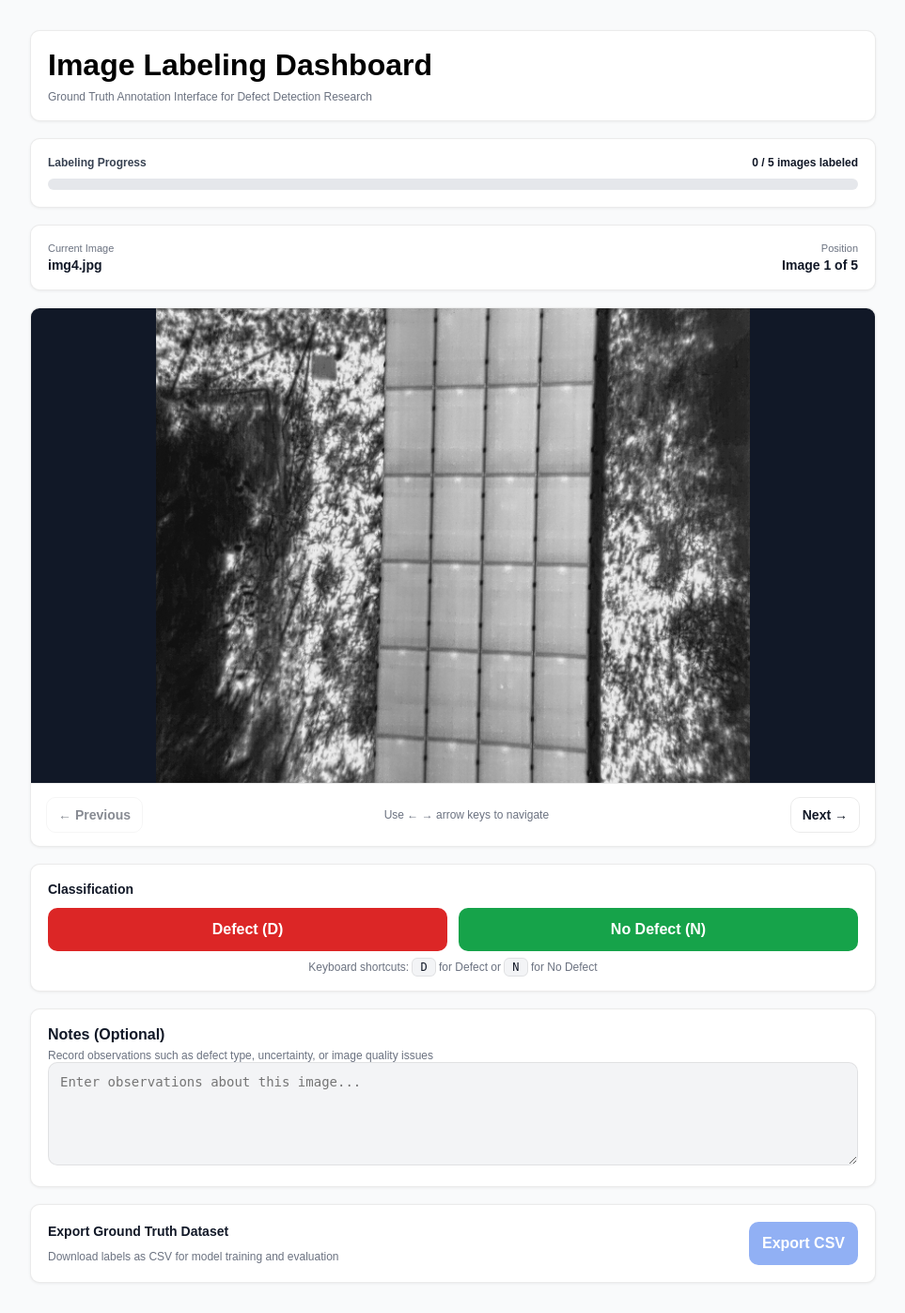
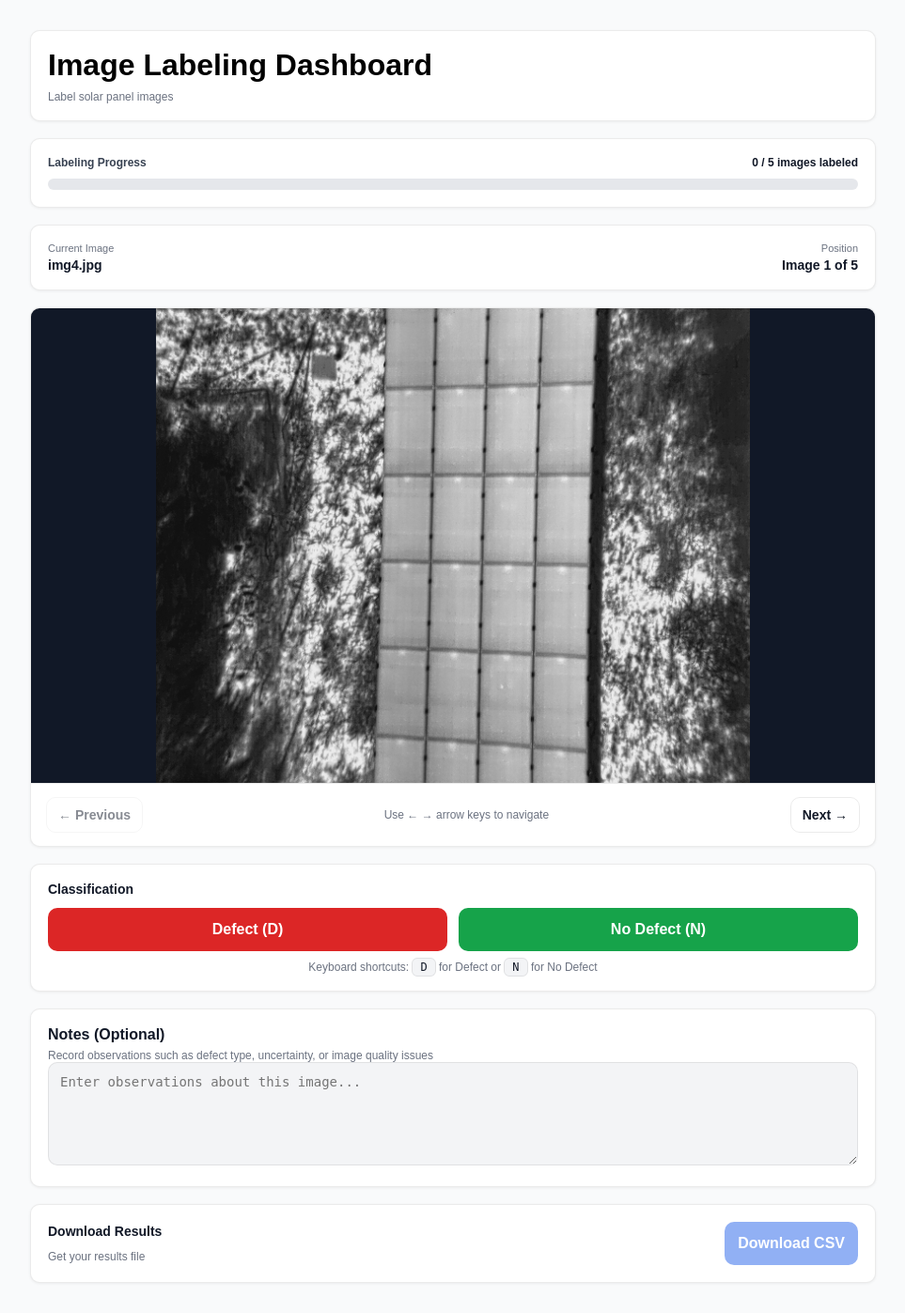
Before and after one commit to ghady-ops/solar-labeling-tool, a Flask app: page / in a window 1280 px wide. Shown: the whole page at 94% size, without its empty margins (158-1121 px from the left). Run offline with Flask 3, Linux system fonts and the light colour scheme.

Commit message:
CHANGE COMMENTS

```diff
--- a/templates/index.html
+++ b/templates/index.html
@@ -14,7 +14,8 @@
       <!-- Header -->
       <section class="card">
         <h1 class="title">Image Labeling Dashboard</h1>
-        <p class="subtitle">Ground Truth Annotation Interface for Defect Detection Research</p>
+        <p class="subtitle">Label solar panel images
+</p>
       </section>
 
       <!-- Progress -->
@@ -85,10 +86,10 @@
       <!-- Export -->
       <section class="card exportCard">
         <div>
-          <h2 class="sectionTitle">Export Ground Truth Dataset</h2>
-          <p class="helpText left">Download labels as CSV for model training and evaluation</p>
+          <h2 class="sectionTitle">Download Results</h2>
+          <p class="helpText left">Get your results file</p>
         </div>
-        <button class="btn btnBlue" onclick="downloadCSV()" id="exportBtn" disabled>Export CSV</button>
+        <button class="btn btnBlue" onclick="downloadCSV()" id="exportBtn" disabled>Download CSV</button>
       </section>
 
     </div>
```
